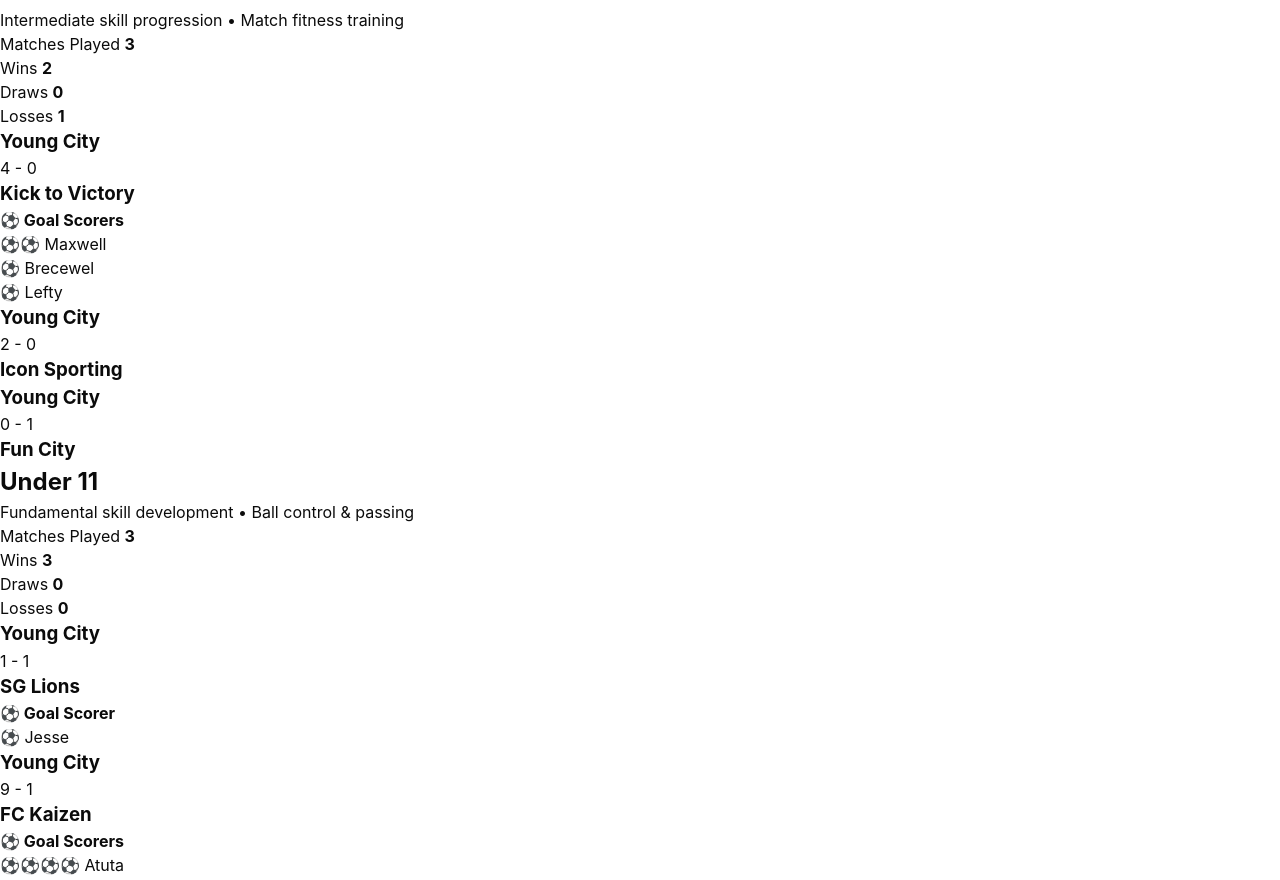
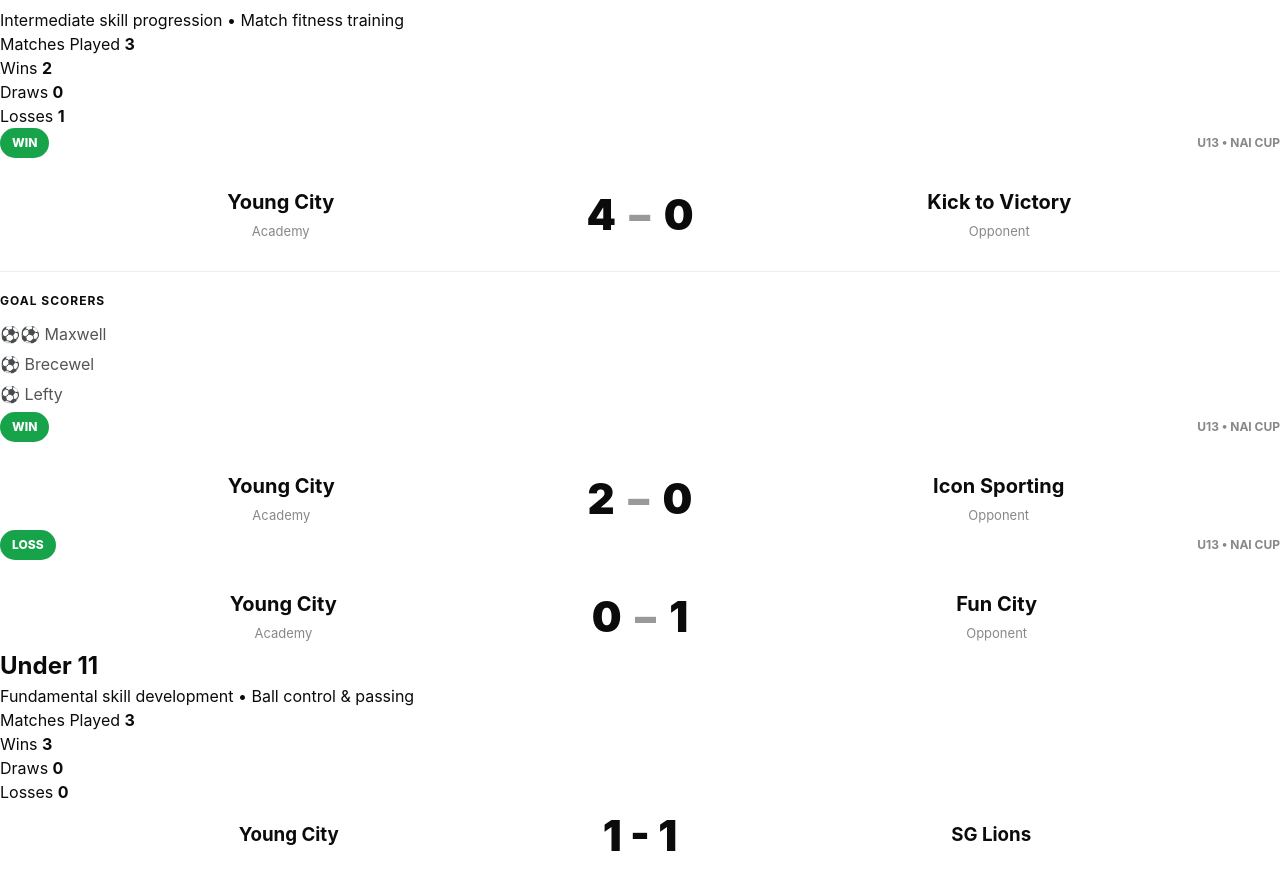
Before and after one commit to youngcityacademy/young-city-academy, a plain HTML site: page results.html in a window 1280 px wide. Shown: the part 1008-1888 px from the top of the page. Drawn offline with Linux system fonts and the light colour scheme.

Commit message:
Update website

```diff
--- a/css/style.css
+++ b/css/style.css
@@ -932,4 +932,92 @@ button:focus-visible {
         transition: none !important;
         animation: none !important;
     }
+}.logo img {
+    width: 60px;
+    height: 60px;
+    object-fit: contain;
+}.match-top {
+    display: flex;
+    justify-content: space-between;
+    align-items: center;
+    margin-bottom: 25px;
 }
+
+.result-badge {
+    background: #16a34a;
+    color: white;
+    padding: 6px 12px;
+    border-radius: 20px;
+    font-size: 12px;
+    font-weight: 800;
+}
+
+.match-type {
+    color: #888;
+    font-size: 12px;
+    font-weight: 700;
+}
+
+.result-score {
+    display: grid;
+    grid-template-columns: 1fr auto 1fr;
+    align-items: center;
+    gap: 25px;
+    text-align: center;
+}
+
+.team {
+    display: flex;
+    flex-direction: column;
+    gap: 5px;
+}
+
+.team strong {
+    font-size: 20px;
+}
+
+.team span {
+    color: #888;
+    font-size: 13px;
+}
+
+.score-display {
+    font-size: 42px;
+    font-weight: 900;
+    white-space: nowrap;
+}
+
+.score-display span {
+    color: #999;
+    margin: 0 5px;
+}
+
+.result-detail {
+    margin-top: 25px;
+    padding-top: 20px;
+    border-top: 1px solid #eee;
+}
+
+.result-detail h4 {
+    font-size: 12px;
+    letter-spacing: 1px;
+    margin-bottom: 12px;
+}
+
+.result-detail p {
+    margin: 6px 0;
+    color: #555;
+}
+
+@media (max-width: 600px) {
+
+    .result-score {
+        grid-template-columns: 1fr;
+        gap: 12px;
+    }
+
+    .score-display {
+        font-size: 36px;
+    }
+
+}
--- a/results.html
+++ b/results.html
@@ -9,7 +9,9 @@
 <body>
     <header>
         <nav class="navbar">
-            <div class="logo">⚽ Young City Academy</div>
+            <div class="logo">
+    <img src="images/LOGO.jpg" alt="Young City Academy">
+</div></div>
             <button class="menu-toggle" aria-expanded="false" aria-label="Open menu">
                 <span></span>
                 <span></span>
@@ -28,14 +30,22 @@
     </header>
 
     <main>
-        <section class="hero" id="results-hero">
+        </section> <section class="hero" id="results-hero">
     <div class="hero-content">
-                <p class="eyebrow">Tournament Performance</p>
-                <h1>🏆 NAI CUP Results</h1>
-                <p>Young City Academy — Day 1 Tournament Results</p>
+
+        <p class="eyebrow">YOUNG CITY ACADEMY</p>
+
+        <h1>NAI CUP<br>RESULTS</h1>
+
+        <p>
+            Tournament results, performances and match details.
+        </p>
+
     </div>
 </section>
 
+<section class="results-section">
+    <div class="results-container">
         <section class="results-section">
             <div class="results-container">
 
@@ -71,64 +81,149 @@
                 </div>
 
                 <!-- UNDER 13 -->
+
+                    <!-- UNDER 13 -->
 <div class="results-category">
+
     <div class="category-header">
         <h2>Under 13</h2>
         <p>Intermediate skill progression • Match fitness training</p>
     </div>
+
     <div class="results-content">
+
+        <!-- U13 STATS -->
         <div class="results-stats">
+
             <div class="stat-box">
                 <span>Matches Played</span>
                 <strong>3</strong>
             </div>
+
             <div class="stat-box">
                 <span>Wins</span>
                 <strong>2</strong>
             </div>
+
             <div class="stat-box">
                 <span>Draws</span>
                 <strong>0</strong>
             </div>
+
             <div class="stat-box">
                 <span>Losses</span>
                 <strong>1</strong>
             </div>
+
         </div>
+
+
+        <!-- U13 MATCHES -->
         <div class="results-matches">
+
+
+            <!-- MATCH 1 -->
             <div class="result-match win">
+
+                <div class="match-top">
+                    <span class="result-badge">WIN</span>
+                    <span class="match-type">U13 • NAI CUP</span>
+                </div>
+
                 <div class="result-score">
-                                    <h3>Young City</h3>
-                                    <div class="score-display">4 - 0</div>
-                                    <h3>Kick to Victory</h3>
+
+                    <div class="team">
+                        <strong>Young City</strong>
+                        <span>Academy</span>
                     </div>
+
+                    <div class="score-display">
+                        4 <span>–</span> 0
+                    </div>
+
+                    <div class="team">
+                        <strong>Kick to Victory</strong>
+                        <span>Opponent</span>
+                    </div>
+
+                </div>
+
                 <div class="result-detail">
-                                    <h4>⚽ Goal Scorers</h4>
+
+                    <h4>GOAL SCORERS</h4>
+
                     <p>⚽⚽ Maxwell</p>
                     <p>⚽ Brecewel</p>
                     <p>⚽ Lefty</p>
-                                </div>
+
                 </div>
 
-                            <div class="result-match win">
-                                <div class="result-score">
-                                    <h3>Young City</h3>
-                                    <div class="score-display">2 - 0</div>
-                                    <h3>Icon Sporting</h3>
-                                </div>
             </div>
 
-                            <div class="result-match loss">
-                                <div class="result-score">
-                                    <h3>Young City</h3>
-                                    <div class="score-display">0 - 1</div>
-                                    <h3>Fun City</h3>
-                                </div>
-                            </div>
-                        </div>
-                    </div>
+
+            <!-- MATCH 2 -->
+            <div class="result-match win">
+
+                <div class="match-top">
+                    <span class="result-badge">WIN</span>
+                    <span class="match-type">U13 • NAI CUP</span>
                 </div>
 
+                <div class="result-score">
+
+                    <div class="team">
+                        <strong>Young City</strong>
+                        <span>Academy</span>
+                    </div>
+
+                    <div class="score-display">
+                        2 <span>–</span> 0
+                    </div>
+
+                    <div class="team">
+                        <strong>Icon Sporting</strong>
+                        <span>Opponent</span>
+                    </div>
+
+                </div>
+
+            </div>
+
+
+            <!-- MATCH 3 -->
+            <div class="result-match loss">
+
+                <div class="match-top">
+                    <span class="result-badge loss-badge">LOSS</span>
+                    <span class="match-type">U13 • NAI CUP</span>
+                </div>
+
+                <div class="result-score">
+
+                    <div class="team">
+                        <strong>Young City</strong>
+                        <span>Academy</span>
+                    </div>
+
+                    <div class="score-display">
+                        0 <span>–</span> 1
+                    </div>
+
+                    <div class="team">
+                        <strong>Fun City</strong>
+                        <span>Opponent</span>
+                    </div>
+
+                </div>
+
+            </div>
+
+
+        </div>
+
+    </div>
+
+</div>
                 <!-- UNDER 11 -->
                 <div class="results-category">
                     <div class="category-header">
```
Also changed, not shown: index.html (+5 -3 lines), images/LOGO.jpg (added). Lines whose indentation alone changed are shown as unchanged.
